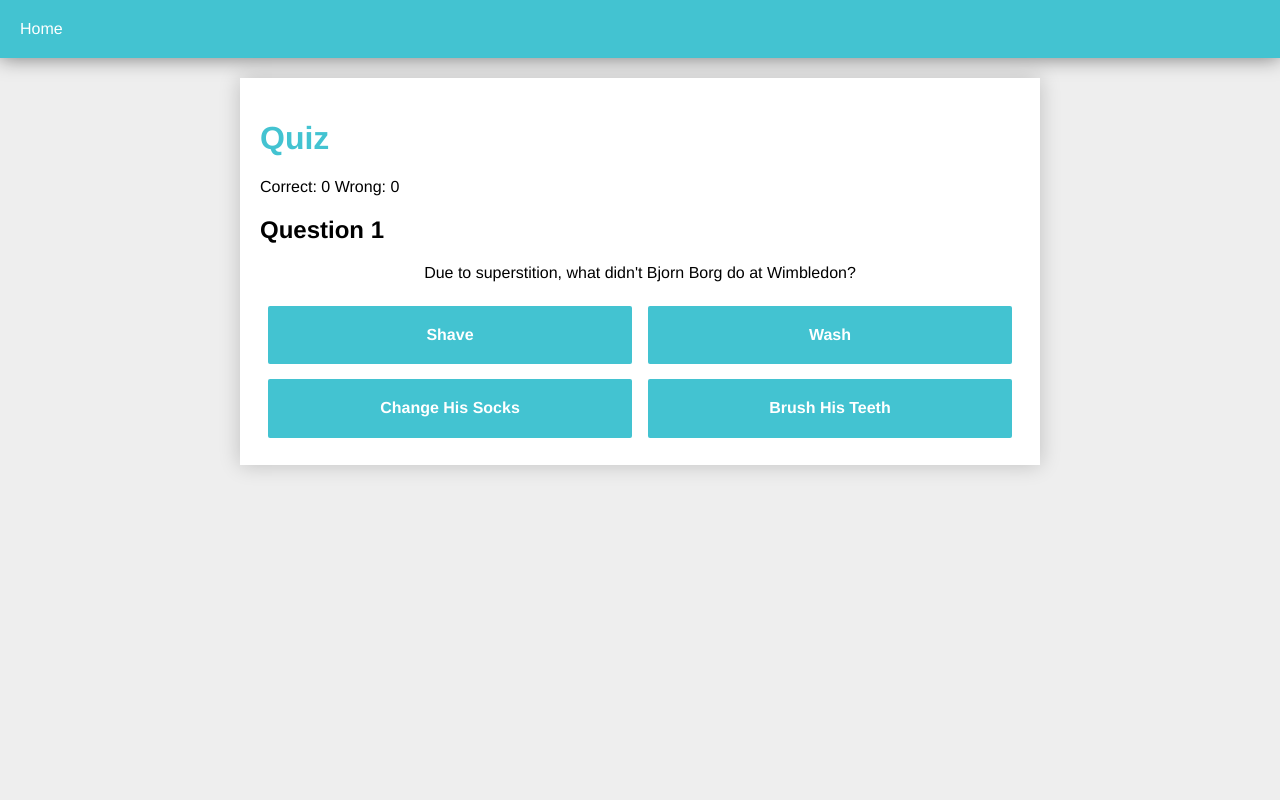
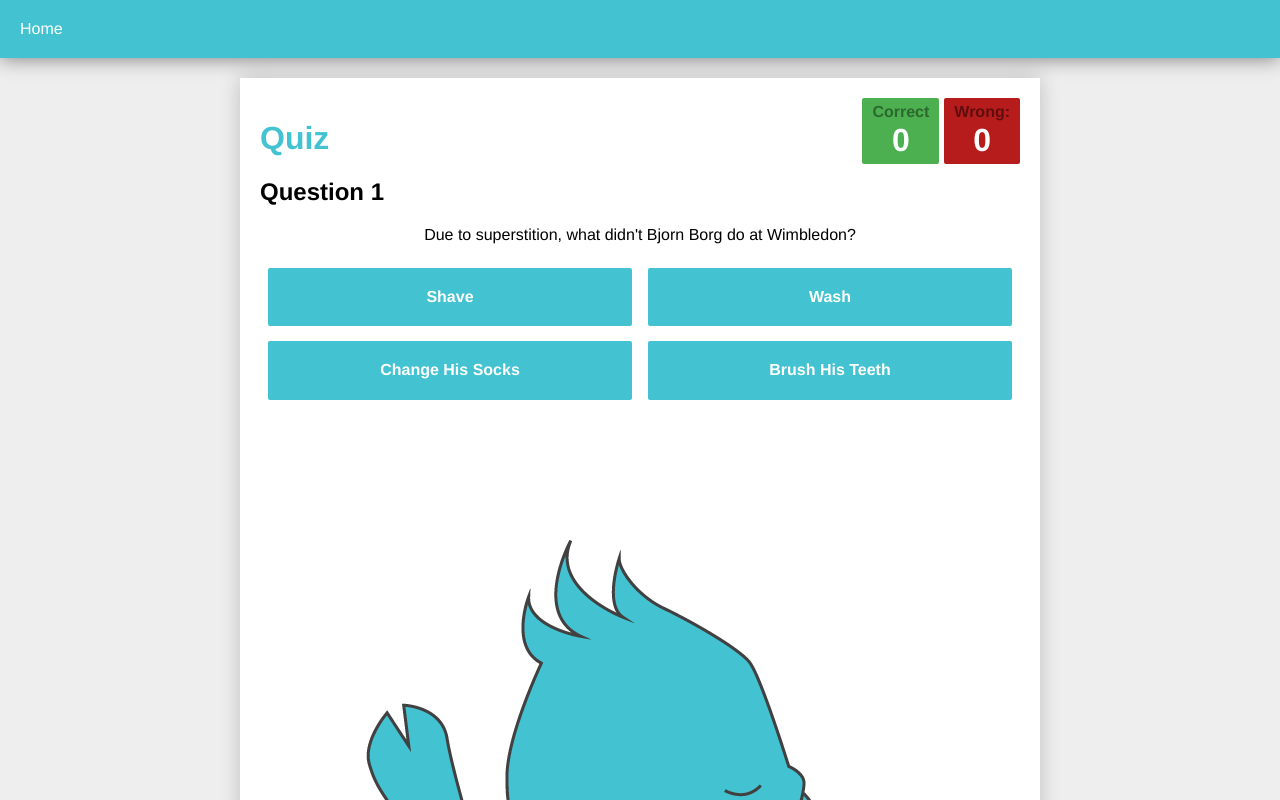
Before and after one commit to jvanhees/irmis-quiz, a website: page index.html at #/finish in a window 1280 px wide. Both pictures are taken after a click on the link "Start Quiz". Shown: the top 800 px of the page. Drawn offline with nearby package versions, Linux system fonts and the light colour scheme; some packages are replaced by stand-ins of ours.

Commit message:
Added finish

```diff
--- a/components/quiz/_quiz.scss
+++ b/components/quiz/_quiz.scss
@@ -8,3 +8,36 @@
 	width: 48%;
 	float: left;
 }
+
+.counter-container {
+	float: right;
+	font-weight: bold;
+	text-align: center;
+	> div {
+		display: inline-block;
+		padding: 5px 10px;
+		border-radius: 2px;
+		span {
+			font-size: 2em;
+			display: block;
+			color: $white;
+		}
+	}
+}
+.correct-counter {
+	background-color: $green;
+	color: darken($green, 20%);
+	margin-right: 5px;
+}
+.wrong-counter {
+	background-color: $red;
+	color: darken($red, 20%);
+}
+
+h1 {
+	overflow: hidden;
+}
+
+.feedback-container img {
+	max-width: 100%;
+}
--- a/components/quiz/quiz.ctrl.js
+++ b/components/quiz/quiz.ctrl.js
@@ -5,6 +5,8 @@ quiz.controller('QuizController', ['$scope', '$http', '$state', function($scope,
 	$scope.score = 0;
 	$scope.correct = 0;
 	$scope.wrong = 0;
+
+	$scope.feedback = 'none';
 
 	$scope.$watch('count', function(val){
 		$scope.question = $scope.questions[val];
@@ -39,8 +41,10 @@ quiz.controller('QuizController', ['$scope', '$http', '$state', function($scope,
 		$scope.count++;
 		if(choice.correct){
 			answerCorrect();
+			$scope.feedback = 'positive';
 		} else {
 			answerWrong();
+			$scope.feedback = 'negative';
 		}
 	}
 
--- a/components/quiz/quiz.html
+++ b/components/quiz/quiz.html
@@ -1,9 +1,8 @@
+<div class="counter-container">
+	<div class="correct-counter">Correct <span class="number">{{ correct }}</span></div><!--
+ --><div class="wrong-counter">Wrong: <span class="number">{{ wrong }}</span></div>
+</div>
 <h1>Quiz</h1>
-<div class="counter-container">
-	<span class="correct-counter">Correct: {{ correct }}</span>
-	<span class="correct-counter">Wrong: {{ wrong }}</span>
-</div>
-<div>
 <h2>Question {{ count + 1 }}</h2>
 <p class="question">{{ question.question }}</p>
 <div class="answer-container cf">
@@ -11,4 +10,9 @@
 		{{ choice.answer }}
 	</a>
 </div>
+<div class="feedback-container">
+	<img ng-show="feedback == 'none'" src="resources/img/sleepy.png" />
+	<img ng-show="feedback == 'negative'" src="resources/img/sadbird.png" />
+	<img ng-show="feedback == 'positive' && correct <= wrong" src="resources/img/happybird.png" />
+	<img ng-show="feedback == 'positive' && correct > wrong" src="resources/img/extremelyhappybird.png" />
 </div>
--- a/style/main.scss
+++ b/style/main.scss
@@ -1,6 +1,8 @@
 $white: #FFF;
 $offwhite: #EEE;
 $blue: #43C3D1;
+$red: #B71C1C;
+$green: #4CAF50;
 
 /**
  * For modern browsers
```
Also changed, not shown: components/finish/finish.html (+2 -0 lines), style/main.css, 1 other file. Lines whose indentation alone changed are shown as unchanged.
